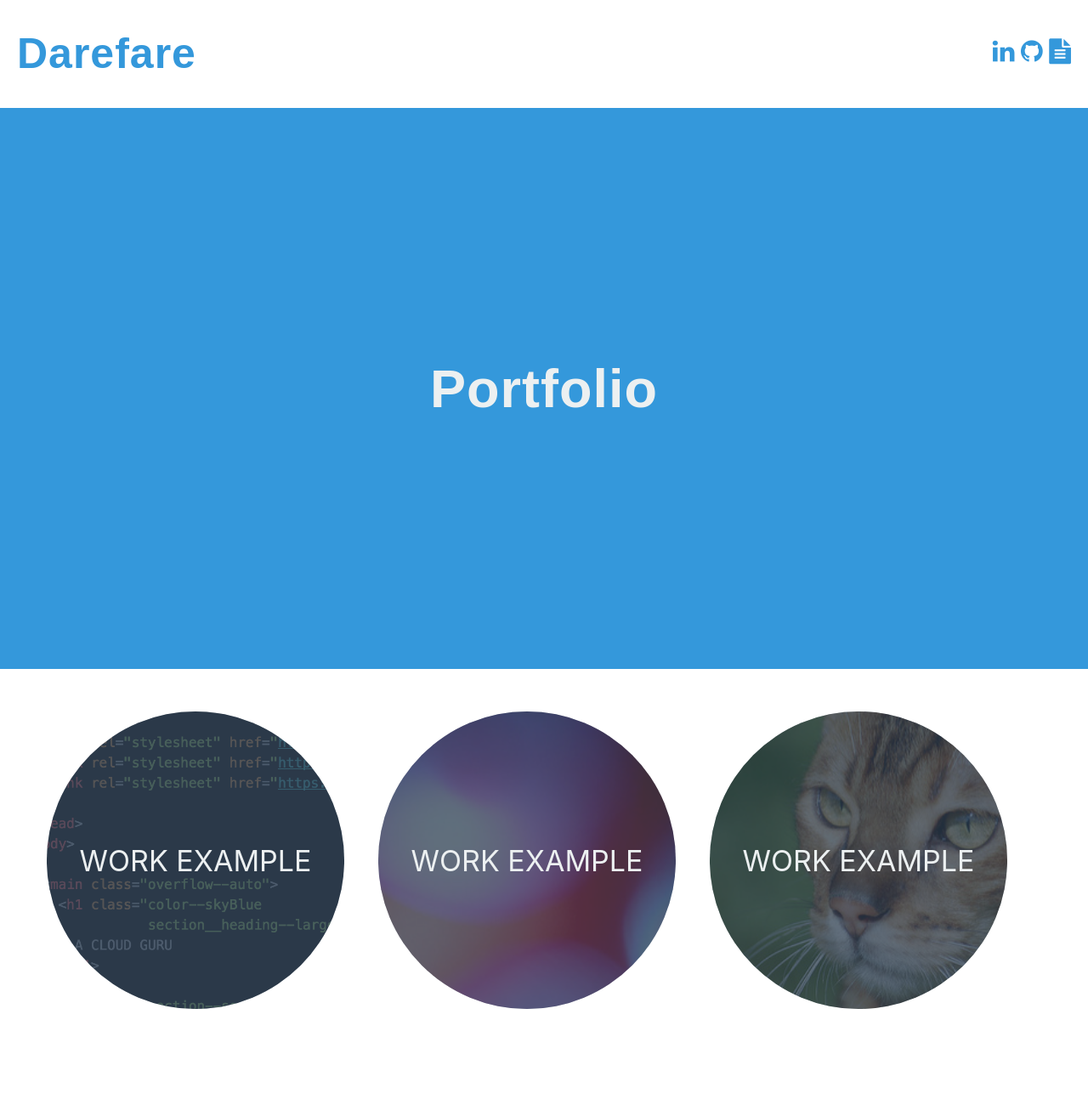
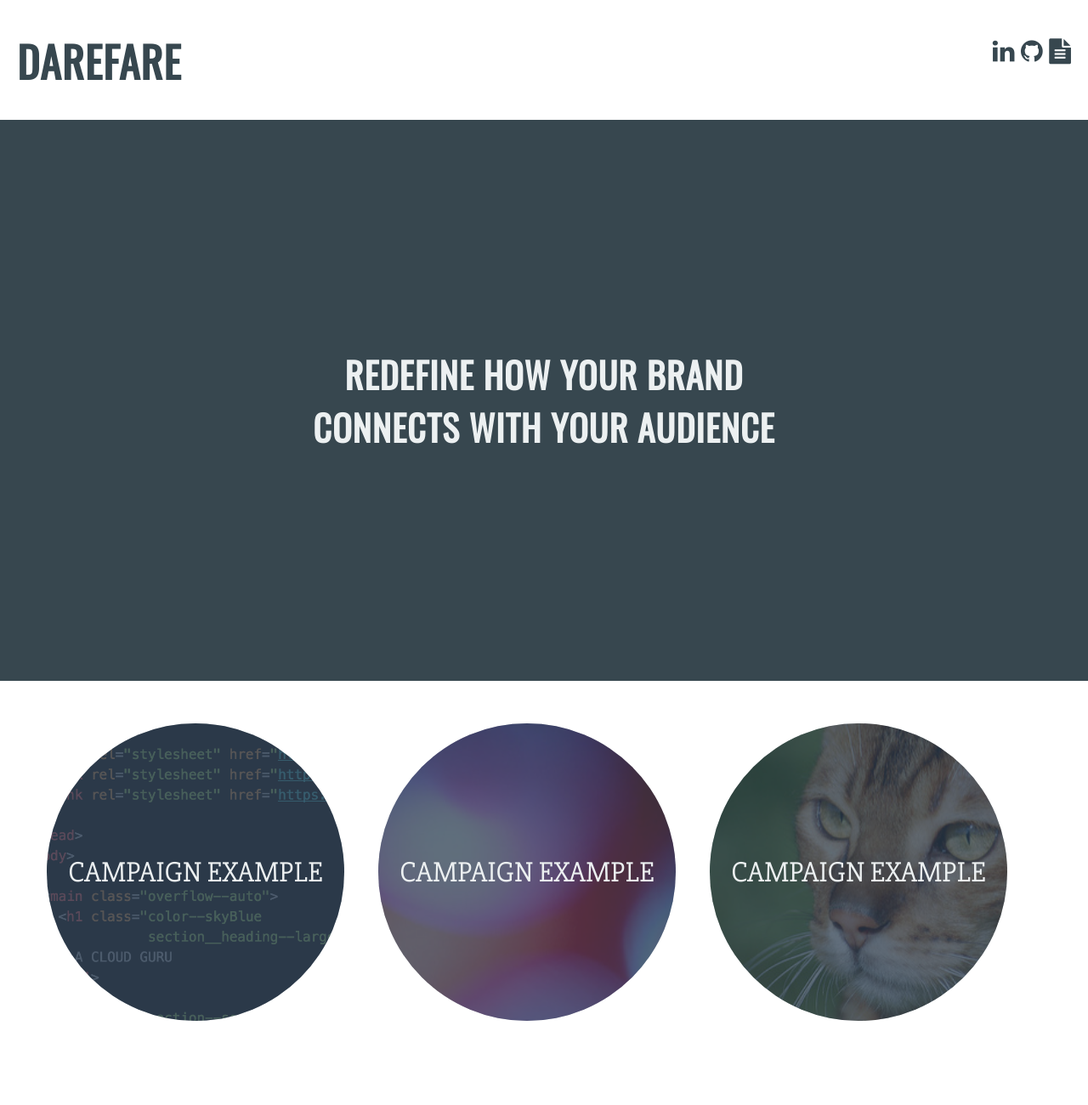
Before and after one commit to mdanes/darefare-website, a React app: page / in a window 1280 px wide. Shown: the top 1300 px of the page at 85% size. Built offline with nearby package versions, Linux system fonts and the light colour scheme.

Commit message:
update fonts and favicon

```diff
--- a/public/index.html
+++ b/public/index.html
@@ -2,9 +2,11 @@
 <html lang="en">
   <head>
     <meta charset="utf-8" />
-    <link rel="shortcut icon" href="%PUBLIC_URL%/favicon.ico" />
+    <link rel="shortcut icon" type="image/png" href="%PUBLIC_URL%/favicon.ico" />
     <meta name="viewport" content="width=device-width, initial-scale=1" />
     <meta name="theme-color" content="#000000" />
+    <link rel="stylesheet" href="https://fonts.googleapis.com/css?family=Oswald"/>
+    <link rel="stylesheet" href="https://fonts.googleapis.com/css?family=Slabo+27px"/>
     <link rel="stylesheet" href="https://maxcdn.bootstrapcdn.com/font-awesome/4.7.0/css/font-awesome.min.css"/>
     <!--
       manifest.json provides metadata used when your web app is installed on a
--- a/src/components/app/App.js
+++ b/src/components/app/App.js
@@ -8,13 +8,13 @@ function App() {
   return (
     <>
     <main className="overflow--auto">
-      <h1 className="color--skyBlue section__heading--largest">
-        Darefare
+      <h1 className="color--slateGrey section__heading--largest">
+        DAREFARE
       </h1>
 
       <ul className="section--social">
         <li className="socialWrapper">
-          <a className="color--skyBlue social"
+          <a className="color--slateGrey social"
              title="LinkedIn Profile"
              target="_blank"
              rel="noopener noreferrer"
@@ -23,8 +23,8 @@ function App() {
           </a>
         </li>
 
-        <li className="socialWrapper color--skyBlue">
-          <a className="social color--skyBlue"
+        <li className="socialWrapper color--slateGrey">
+          <a className="social color--slateGrey"
              title="GitHub Profile"
              target="_blank"
              rel="noopener noreferrer"
@@ -34,7 +34,7 @@ function App() {
         </li>
 
         <li className="socialWrapper">
-          <a className="social color--skyBlue"
+          <a className="social color--slateGrey"
              title="Resume"
              href="/">
             <i className="fa fa-file-text"></i>
@@ -44,9 +44,9 @@ function App() {
 
       </main>
 
-      <section className="background--skyBlue section">
+      <section className="background--slateGrey section">
         <h2 className="color--cloud margin--none section__text--centered">
-          Portfolio
+        Redefine how your brand connects with your audience
         </h2>
       </section>
 
@@ -58,7 +58,7 @@ function App() {
                 src={work1}/>
             <dl className="color--cloud">
               <dt className="section__exampleTitle section__text--centered">
-                Work Example
+                Campaign Example
               </dt>
               <dd></dd>
             </dl>
@@ -72,7 +72,7 @@ function App() {
                 src={work2}/>
             <dl className="color--cloud">
               <dt className="section__exampleTitle section__text--centered ">
-                Work Example
+                Campaign Example
               </dt>
               <dd></dd>
             </dl>
@@ -86,7 +86,7 @@ function App() {
                 src={work3}/>
             <dl className="color--cloud">
               <dt className="section__exampleTitle section__text--centered">
-                Work Example
+                Campaign Example
               </dt>
               <dd></dd>
             </dl>
@@ -94,9 +94,9 @@ function App() {
         </div>
       </section>
 
-      <section className="background--skyBlue section">
+      <section className="background--slateGrey section">
         <h2 className="color--cloud margin--none section__text--centered">
-          About Me
+          About DAREFARE
         </h2>
       </section>
 
@@ -105,7 +105,7 @@ function App() {
           Use this space to reference presentation deck
         </p>
       </section>
-      <div className="background--skyBlue modal--closed">
+      <div className="background--slateGrey modal--closed">
         <span className="color--cloud modal__closeButton">
           <i className="fa fa-window-close-o"></i>
         </span>
@@ -116,7 +116,7 @@ function App() {
           <h2 className="modal__title">
             Work Example Name
           </h2>
-          <a className="color--skyBlue modal__link"
+          <a className="color--slateGrey modal__link"
             href="{}">
             Check it out
           </a>
--- a/src/index.css
+++ b/src/index.css
@@ -23,8 +23,14 @@ code {
 }
 
 h1, h2, h3, h4, h5, h6 {
-  font-family: 'Montserrat', sans-serif;
+  font-family: 'Oswald', sans-serif;
   letter-spacing: .1rem;
+}
+
+h2 {
+  font-size: 1em;
+  text-align: center;
+  text-transform: uppercase;
 }
 
 /*
@@ -49,12 +55,12 @@ h1, h2, h3, h4, h5, h6 {
     rgb(236, 240, 241)
 */
 
-.background--skyBlue {
-  background-color: rgb(52, 152, 219);
+.background--slateGrey {
+  background-color: rgb(55, 71, 79);
 }
 
-.color--skyBlue {
-  color: rgb(52, 152, 219);
+.color--slateGrey {
+  color: rgb(55, 71, 79);
 }
 
 .color--cloud {
@@ -140,13 +146,8 @@ h1, h2, h3, h4, h5, h6 {
   position: relative;
 }
 
-.section__example:active {
-  transition: 0.05s all;
-  width: 34rem;
-  height: 34rem;
-}
-
 .section__exampleTitle{
+  font-family: 'Slabo 27px', serif;
   font-size: 3.4rem;
   text-align: center;
   text-transform: uppercase;
```
Also changed, not shown: public/favicon.ico.
